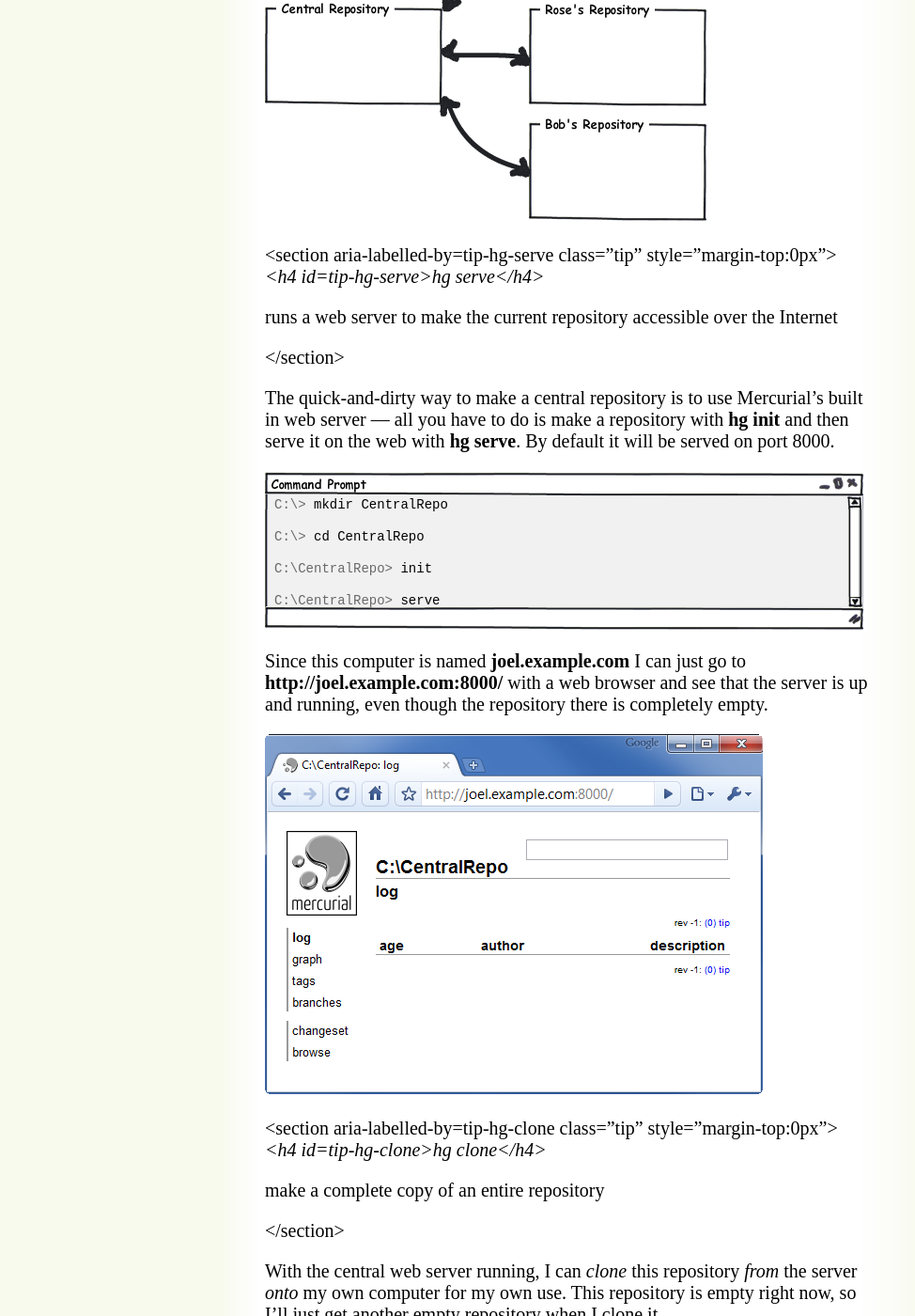
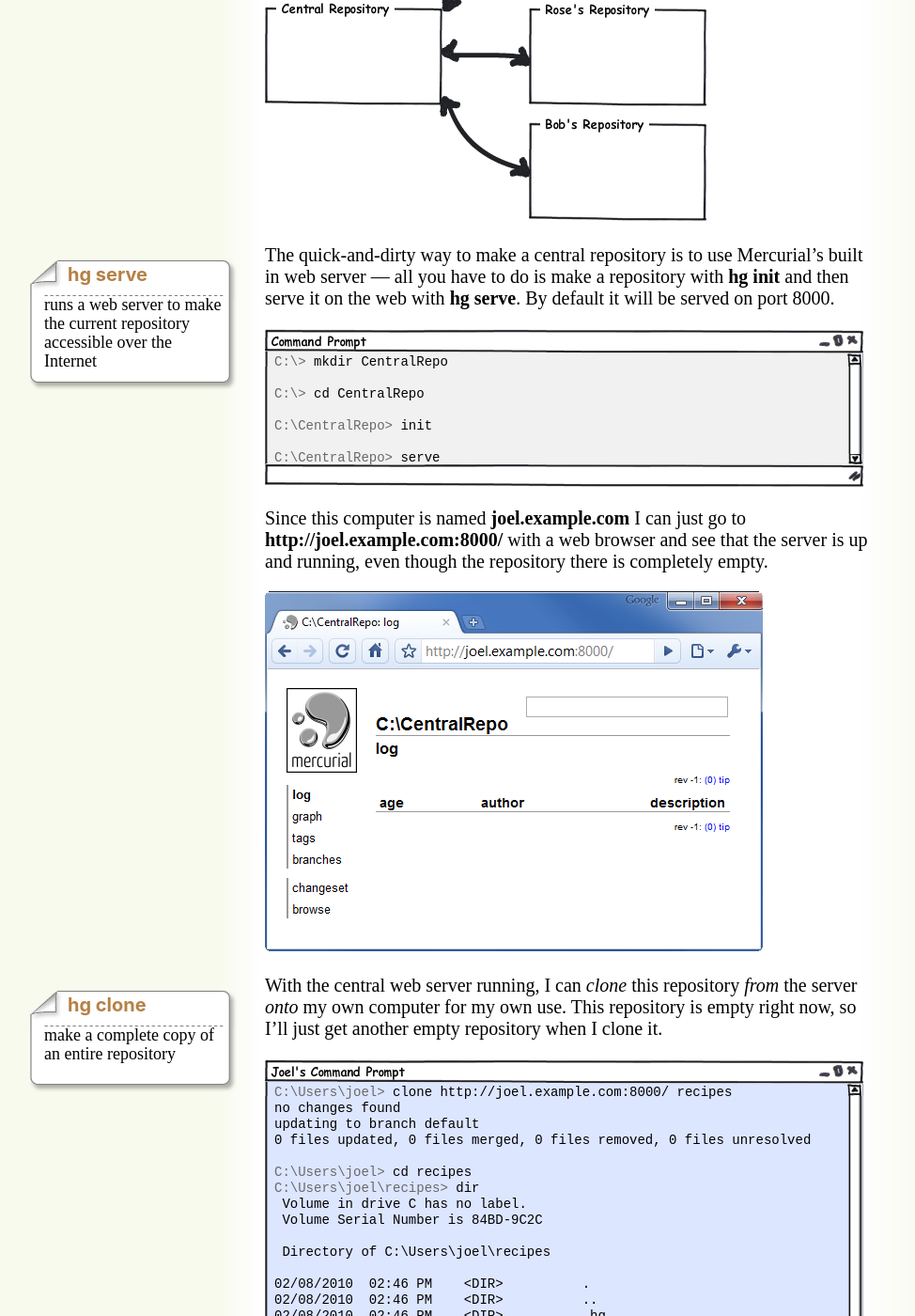
Before and after one commit to hginit/hginit.github.io, a Jekyll site: the page built from 02.md, in a window 1280 px wide and 1400 px high, scrolled down 607 px. Shown: the whole window at 94% size, without its empty margins (28-1002 px from the left). Built offline with Jekyll 4.4.1, drawn with Linux system fonts in a browser that asks for light colours; some of the changed text lies outside the part shown.

Commit message:
Fix tips
The markdown parser doesn't like unquoted attributes

```diff
--- a/02.md
+++ b/02.md
@@ -18,9 +18,9 @@ The most common way to collaborate with Mercurial is to set up a central reposit
 
 ![Image depicting a central repository connected to three individual repositories.](i/02-repo.png)
 
-<section aria-labelled-by=tip-hg-serve class="tip" style="margin-top:0px">
-  <dfn><h4 id=tip-hg-serve>hg serve</h4></dfn>
-  <p> runs a web server to make the current repository accessible over the Internet</p>
+<section aria-labelled-by="tip-hg-serve" class="tip" style="margin-top:0px">
+  <dfn><h4 id="tip-hg-serve">hg serve</h4></dfn>
+  <p>runs a web server to make the current repository accessible over the Internet</p>
 </section>
 
 The quick-and-dirty way to make a central repository is to use Mercurial’s built in web server — all you have to do is make a repository with **hg init** and then serve it on the web with **hg serve**. By default it will be served on port 8000.
@@ -39,8 +39,8 @@ Since this computer is named **joel.example.com** I can just go to **http://joel
 
 ![](i/02-web.png)
 
-<section aria-labelled-by=tip-hg-clone class="tip" style="margin-top:0px">
-  <dfn><h4 id=tip-hg-clone>hg clone</h4></dfn>
+<section aria-labelled-by="tip-hg-clone" class="tip" style="margin-top:0px">
+  <dfn><h4 id="tip-hg-clone">hg clone</h4></dfn>
   <p> make a complete copy of an entire repository</p>
 </section>
 
@@ -153,8 +153,8 @@ OK, where are we? So far, I’ve got a central repository, and my clone of it. I
 
 ![](i/02-repo-2.png)
 
-<section aria-labelled-by=tip-hg-push class="tip" style="margin-top:0px">
-  <dfn><h4 id=tip-hg-push>hg push</h4></dfn>
+<section aria-labelled-by="tip-hg-push" class="tip" style="margin-top:0px">
+  <dfn><h4 id="tip-hg-push">hg push</h4></dfn>
   <p> push new changes from this repository into another</p>
 </section>
 
@@ -350,8 +350,8 @@ Our histories are starting to diverge.
 
 Don’t worry… in a minute we’ll see how to bring these diverging changes back together into one delicious habanero-based potato chip dip.
 
-<section aria-labelled-by=tip-hg-outgoing class="tip" style="margin-top:-15px">
-  <dfn><h4 id=tip-hg-outgoing>hg outgoing</h4></dfn>
+<section aria-labelled-by="tip-hg-outgoing" class="tip" style="margin-top:-15px">
+  <dfn><h4 id="tip-hg-outgoing">hg outgoing</h4></dfn>
   <p> list changes in current repository waiting to be pushed</p>
 </section>
 
@@ -496,8 +496,8 @@ Serve with potato chips.
 
 Look! The **hg merge** command took my two heads and combined them together. In this case, since we both edited different parts of the file, there was no conflict at all and the merge went off without a hitch.
 
-<section aria-labelled-by=tip-hg-merge class="tip" style="margin-top:-65px">
-  <dfn><h4 id=tip-hg-merge>hg merge</h4></dfn>
+<section aria-labelled-by="tip-hg-merge" class="tip" style="margin-top:-65px">
+  <dfn><h4 id="tip-hg-merge">hg merge</h4></dfn>
   <p> merge two heads</p>
 </section>
 
@@ -637,8 +637,8 @@ date:        Mon Feb 08 14:50:08 2010 -0500
 summary:     Initial version of guacamole recipe
 </samp></pre>
 
-<section aria-labelled-by=tip-hg-merge class="tip" style="margin-top:-65px">
-  <dfn><h4 id=tip-hg-merge>hg merge</h4></dfn>
+<section aria-labelled-by="tip-hg-merge" class="tip" style="margin-top:-65px">
+  <dfn><h4 id="tip-hg-merge">hg merge</h4></dfn>
   <p> merge two heads</p>
 </section>
 
```
Also changed, not shown: 01.md (+0 -1 lines), 03.md (+8 -8 lines).
